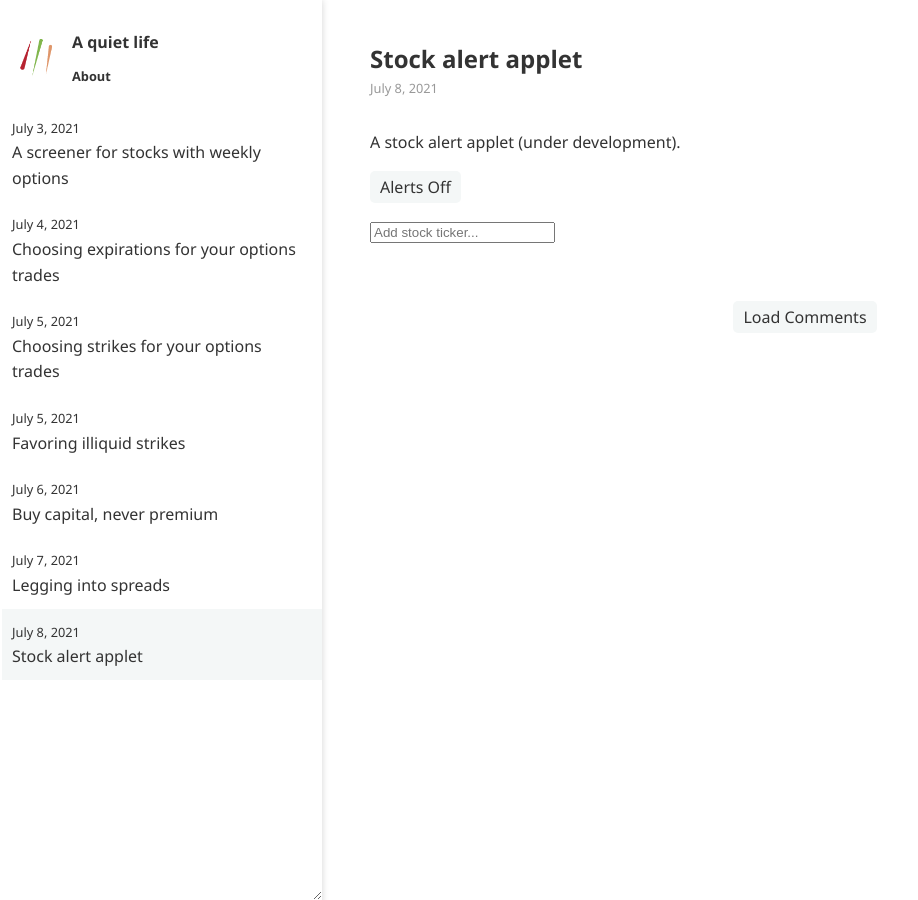
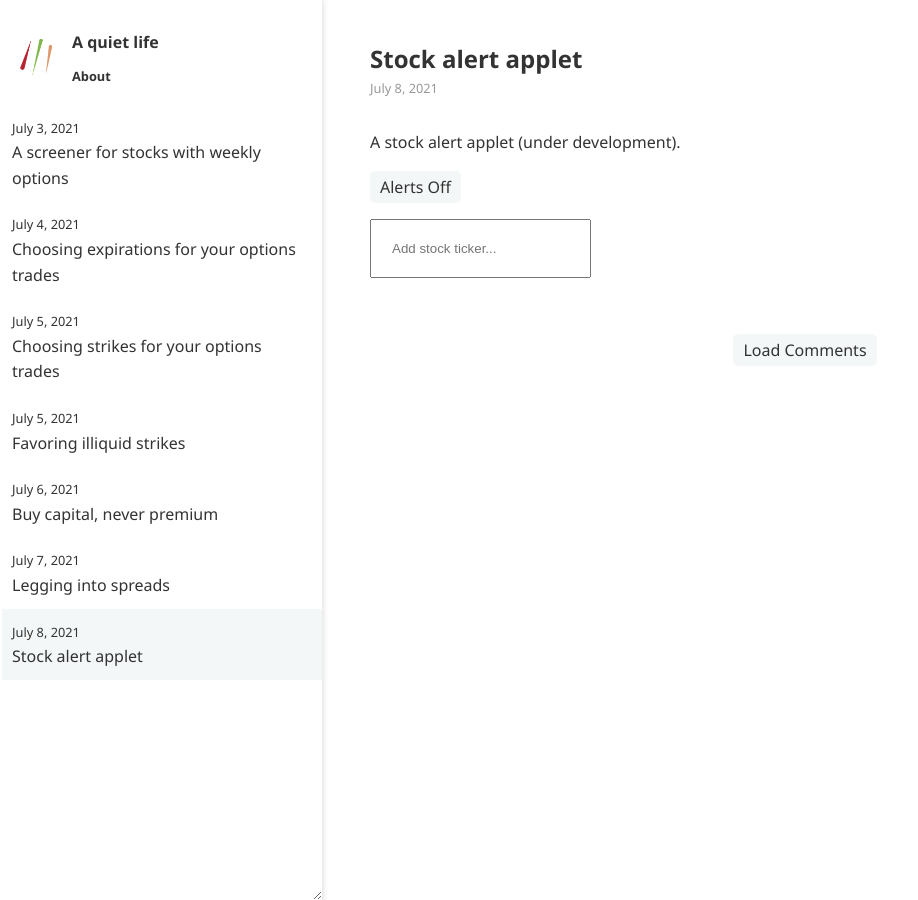
Before and after one commit to ansyblenetwork/aquietlife, a Jekyll site: the page built from _posts/2021-07-08-alerts.md, in a window 1280 px wide. Shown: the whole page, without its empty margins (0-918 px from the left). Built offline with Jekyll 4.4.1, drawn with Linux system fonts in a browser that asks for light colours.

Commit message:
Update 2021-07-08-alerts.md

```diff
--- a/_posts/2021-07-08-alerts.md
+++ b/_posts/2021-07-08-alerts.md
@@ -15,8 +15,8 @@ A stock alert applet (under development).
 			event.preventDefault();
 			submitTicker();
 		}"
-id="tickerInput" autocomplete="off" placeholder="Add stock ticker...">
-<span style="padding-left:20px" id="msg"></span>
+id="tickerInput" style="padding:20px" autocomplete="off" placeholder="Add stock ticker...">
+<span id="msg"></span>
 
 <br>
 <div id="ticker"></div>
```
